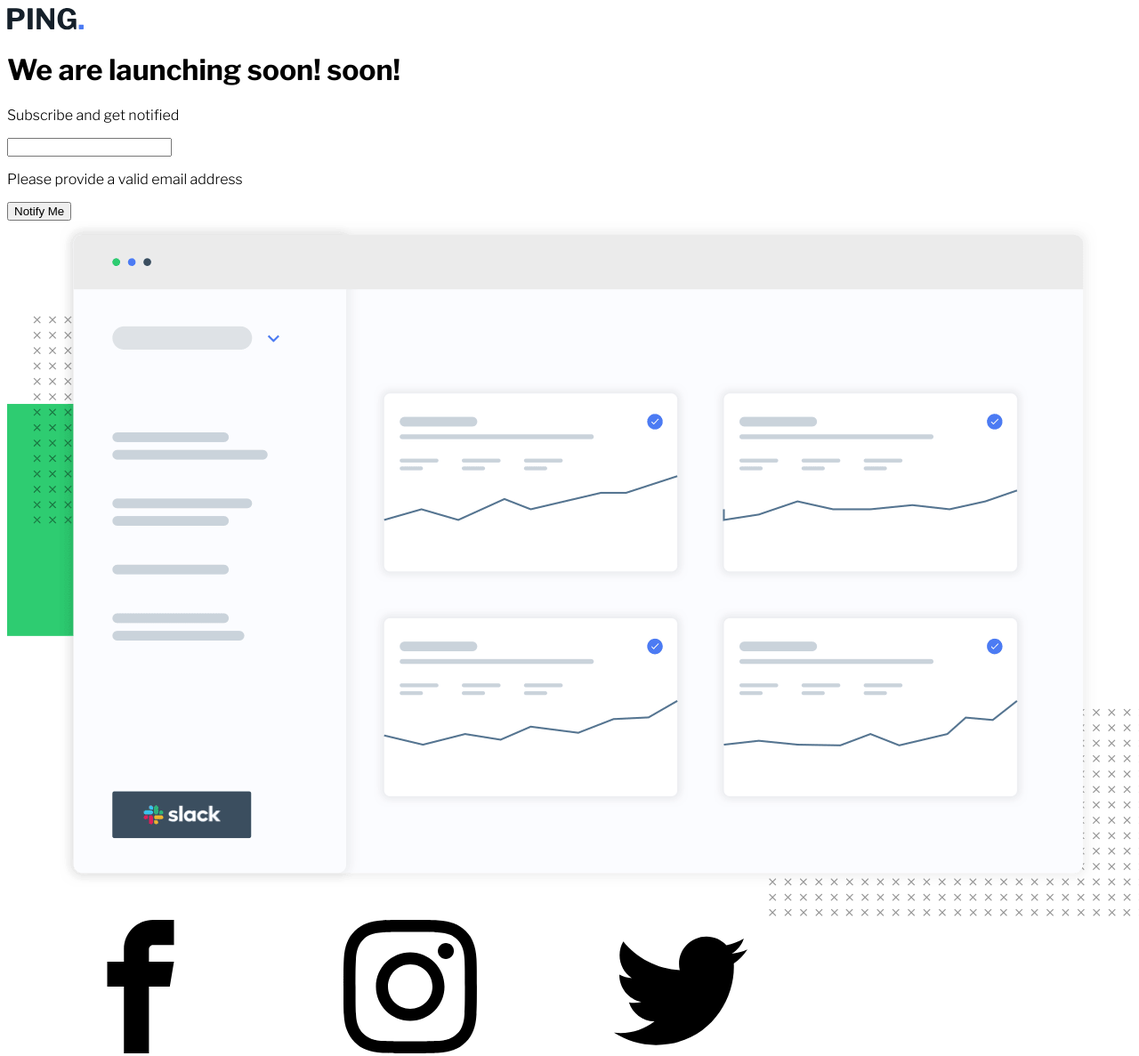
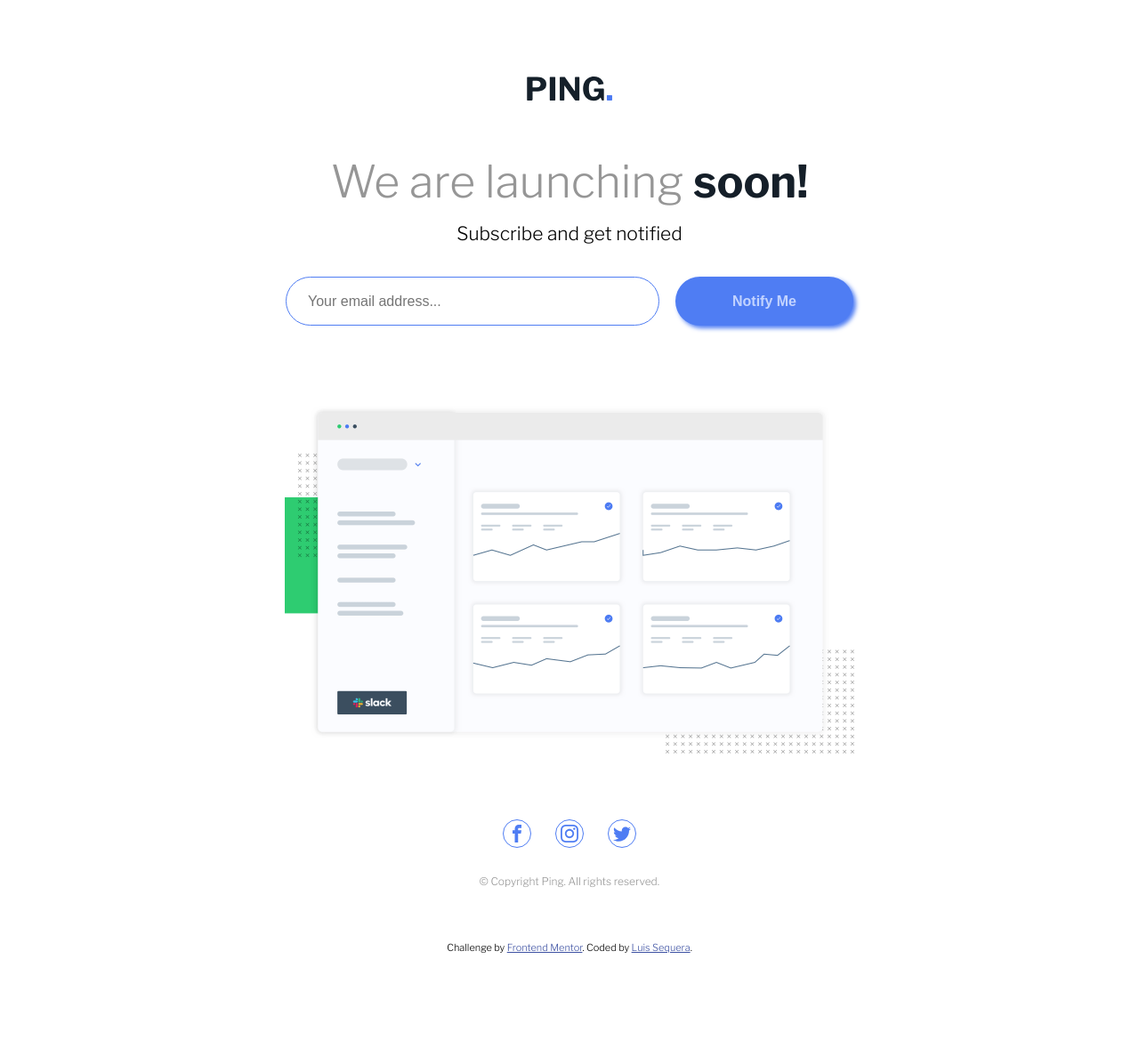
Before and after one commit to luchosdev/validar-formularios-html-css-javascript, a plain HTML site: page index.html in a window 1280 px wide. Shown: the top 1187 px of the page at 89% size. After the commit the page ends 1072 px from the top, so only its background shows below. Drawn offline with nearby package versions, Linux system fonts and the light colour scheme.

Commit message:
add styles in mobile and desktop

```diff
--- a/css/style.css
+++ b/css/style.css
@@ -1,5 +1,190 @@
 @import url('https://fonts.googleapis.com/css2?family=Libre+Franklin:wght@300;600;700&display=swap');
+
+* {
+    padding: 0;
+    margin: 0;
+    box-sizing: border-box;
+}
+
+:root {
+    /* Primary */
+    --Blue: hsl(223, 87%, 63%);
+    /* secondary */
+    --Pale_Blue: hsl(223, 100%, 88%);
+    --Light_Red: hsl(354, 100%, 66%);
+    /* Neutral */
+    --Gray: hsl(0, 0%, 59%);
+    --Very_Dark_Blue: hsl(209, 33%, 12%);
+}
 
 body {
     font-family: 'Libre Franklin', sans-serif;
+    font-size: 20px;
 }
+
+.main-container {
+    margin: 85px auto 60px;
+}
+
+.logo {
+    width: 52px;
+    display: block;
+    margin: 0 auto 40px;
+
+}
+
+h1 {
+    font-size: 1.2em;
+    font-weight: 300;
+    color: var(--Gray);
+    text-align: center;
+    margin-bottom: 16px;
+}
+
+h1 span {
+    color: var(--Very_Dark_Blue);
+    font-weight: 700;
+}
+
+.suscribe {
+    text-align: center;
+    font-size: 0.65em;
+    margin-bottom: 36px;
+}
+
+form {
+    width: 282px;
+    margin: auto;
+}
+
+input[type="email"] {
+    width: 100%;
+    height: 40px;
+    border-radius: 32px;
+    margin-bottom: 3px;
+    border: 1px solid var(--Blue);
+    padding-left: 24px;
+}
+
+input[type="email"]:focus {
+    outline: none;
+}
+
+#error {
+    color: var(--Light_Red);
+    font-style: italic;
+    font-size: 0.65em;
+    text-align: center;
+    visibility: hidden;
+}
+
+input[type="submit"] {
+    background-color: var(--Blue);
+    width: 100%;
+    height: 40px;
+    border-radius: 32px;
+    border: none;
+    font-weight: 700;
+    margin-bottom: 70px;
+    box-shadow: 3px 3px 5px var(--Blue);
+    color: var(--Pale_Blue);
+}
+
+input[type="submit"]:hover {
+    cursor: pointer;
+}
+
+.dashboard {
+    width: 322px;
+    display: block;
+    margin: auto;
+    margin-bottom: 120px;
+}
+
+.social-container {
+    width: 150px;
+    margin: 0 auto 30px;
+    display: flex;
+    justify-content: space-between;
+}
+.icon-container {
+    width: 32px;
+    height: 32px;
+    border: 1px solid var(--Blue);
+    border-radius: 50%;
+    display: grid;
+    place-content: center;
+    fill: var(--Blue);
+}
+
+.icon-container:hover {
+    background-color: var(--Blue);
+    fill: var(--Pale_Blue);
+}
+
+.icon {
+    width: 1em;
+    height: 1em;
+}
+
+.copy {
+    text-align: center;
+    color: var(--Gray);
+    font-size: 0.6em;
+}
+
+.attribution {
+    font-size: 11px;
+    text-align: center;
+}
+
+.attribution a {
+    color: hsl(228, 45%, 44%);
+}
+
+
+/*--------------Desktop-------------*/
+@media (min-width: 700px){
+    .logo {
+        width: 96px;
+        margin-bottom: 60px;
+    }
+
+    h1 {
+        font-size: 2.5em;
+    }
+
+    .suscribe {
+        font-size: 1.05em;
+        font-weight: 300;
+    }
+
+    form {
+        width: 638px;
+        display: flex;
+        justify-content: space-between;
+    }
+
+    input[type="email"] {
+        width: 420px;
+        height: 55px;
+        font-size: 0.8em;
+    }
+
+    #error {
+        text-align: left;
+        padding-left: 24px;
+    }
+
+    input[type="submit"] {
+        width: 200px;
+        height: 55px;
+        margin-bottom: 90px;
+        font-size: 0.8em;
+    }
+
+    .dashboard {
+        width: 640px;
+        margin-bottom: 74px;
+    }
+}
--- a/index.html
+++ b/index.html
@@ -13,30 +13,32 @@
 <body>
 
   <main class="main-container">
-    <img src="./images/logo.svg" alt="logo">
+    <img class="logo" src="./images/logo.svg" alt="logo">
     <h1>
-    We are launching soon! <span>soon!</span>
+    We are launching <span>soon!</span>
     </h1>
     <p class="suscribe">Subscribe and get notified</p>
 
     <form action="#">
       <div class="email-validation">
-        <input type="email">
+        <input type="email" placeholder="Your email address...">
         <p id="error">Please provide a valid email address</p>
       </div>
       <input type="submit" value="Notify Me">
     </form>
 
-    <img src="./images/illustration-dashboard.png" alt="">
-  </main>
+    <img class="dashboard" src="./images/illustration-dashboard.png" alt="">
 
+    <section class="social-container">
+      <a href="#" class="icon-container">
         <svg class="icon icon-facebook">
           <use xlink:href="#icon-facebook"></use>
           <symbol id="icon-facebook" viewBox="0 0 32 32">
             <path d="M19 6h5v-6h-5c-3.86 0-7 3.14-7 7v3h-4v6h4v16h6v-16h5l1-6h-6v-3c0-0.542 0.458-1 1-1z"></path>
             </symbol>
         </svg>
-
+      </a>
+      <a href="#" class="icon-container">
         <svg class="icon icon-instagram">
           <use xlink:href="#icon-instagram"></use>
           <symbol id="icon-instagram" viewBox="0 0 32 32">
@@ -45,17 +47,23 @@
             <path d="M26.462 7.456c0 1.060-0.859 1.919-1.919 1.919s-1.919-0.859-1.919-1.919c0-1.060 0.859-1.919 1.919-1.919s1.919 0.859 1.919 1.919z"></path>
             </symbol>
         </svg>
-
+      </a>
+      <a href="#" class="icon-container">
         <svg class="icon icon-twitter">
           <use xlink:href="#icon-twitter"></use>
           <symbol id="icon-twitter" viewBox="0 0 32 32">
             <path d="M32 7.075c-1.175 0.525-2.444 0.875-3.769 1.031 1.356-0.813 2.394-2.1 2.887-3.631-1.269 0.75-2.675 1.3-4.169 1.594-1.2-1.275-2.906-2.069-4.794-2.069-3.625 0-6.563 2.938-6.563 6.563 0 0.512 0.056 1.012 0.169 1.494-5.456-0.275-10.294-2.888-13.531-6.862-0.563 0.969-0.887 2.1-0.887 3.3 0 2.275 1.156 4.287 2.919 5.463-1.075-0.031-2.087-0.331-2.975-0.819 0 0.025 0 0.056 0 0.081 0 3.181 2.263 5.838 5.269 6.437-0.55 0.15-1.131 0.231-1.731 0.231-0.425 0-0.831-0.044-1.237-0.119 0.838 2.606 3.263 4.506 6.131 4.563-2.25 1.762-5.075 2.813-8.156 2.813-0.531 0-1.050-0.031-1.569-0.094 2.913 1.869 6.362 2.95 10.069 2.95 12.075 0 18.681-10.006 18.681-18.681 0-0.287-0.006-0.569-0.019-0.85 1.281-0.919 2.394-2.075 3.275-3.394z"></path>
             </symbol>
         </svg>
+      </a>
+    </section>
 
     <p class="copy">
       &copy; Copyright Ping. All rights reserved.
     </p>
+  </main>
+
+
 
   <footer>
     <p class="attribution">
```
Lines whose indentation alone changed are shown as unchanged.
